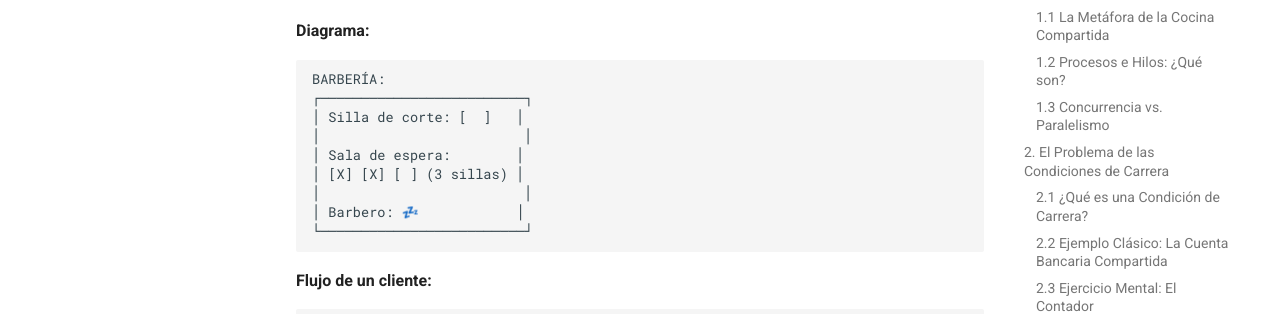
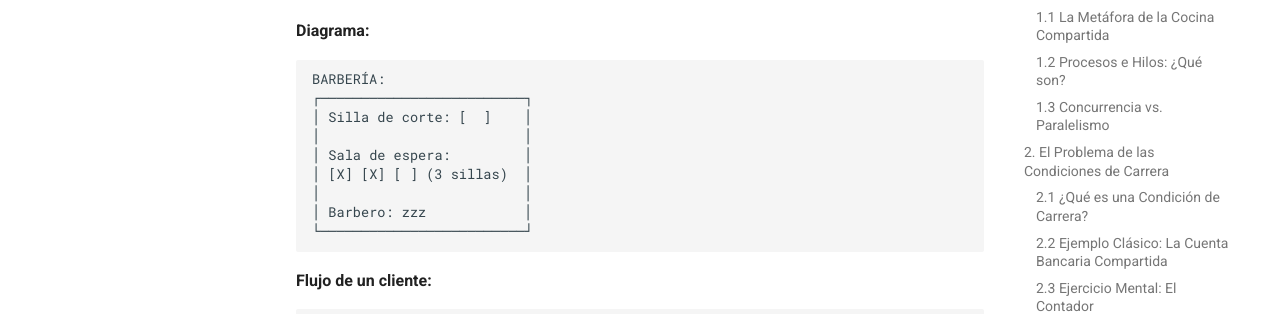
Before and after one commit to ucudal/Fundamentos_Ciencias_Computacion_Conceptos, an MkDocs documentation site: the page built from docs/unidad/4/condicion/readme.md, in a window 1280 px wide and 900 px high, scrolled down 10733 px. Shown: the part 190-504 px from the top of the window. Built offline with MkDocs 1.6.1 and Material for MkDocs 9.7.7, drawn with Linux system fonts in a browser that asks for light colours; some of the changed text lies outside the part shown.

Commit message:
Update readme.md

````diff
--- a/docs/unidad/4/condicion/readme.md
+++ b/docs/unidad/4/condicion/readme.md
@@ -538,12 +538,12 @@ ESCRITOR:
 ```
 BARBERÍA:
 ┌─────────────────────────┐
-│ Silla de corte: [  ]   │
+│ Silla de corte: [  ]    │
 │                         │
-│ Sala de espera:        │
-│ [X] [X] [ ] (3 sillas) │
+│ Sala de espera:         │
+│ [X] [X] [ ] (3 sillas)  │
 │                         │
-│ Barbero: 💤            │
+│ Barbero: zzz            │
 └─────────────────────────┘
 ```
 
@@ -666,7 +666,6 @@ Para P2:
 ```
 
 ### 6.4 Efecto del Quantum
-
 **Quantum muy pequeño (ej: 1ms):**
 - ✅ Muy interactivo, respuesta rápida
 - ❌ Mucho tiempo perdido cambiando de proceso
````
Also changed, not shown: other parts of docs/unidad/4/condicion/readme.md (+1 -1 lines).
